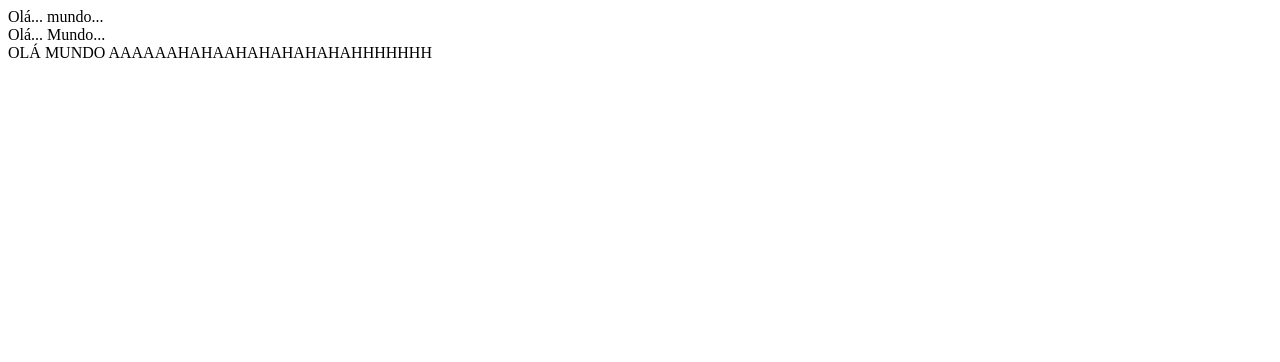
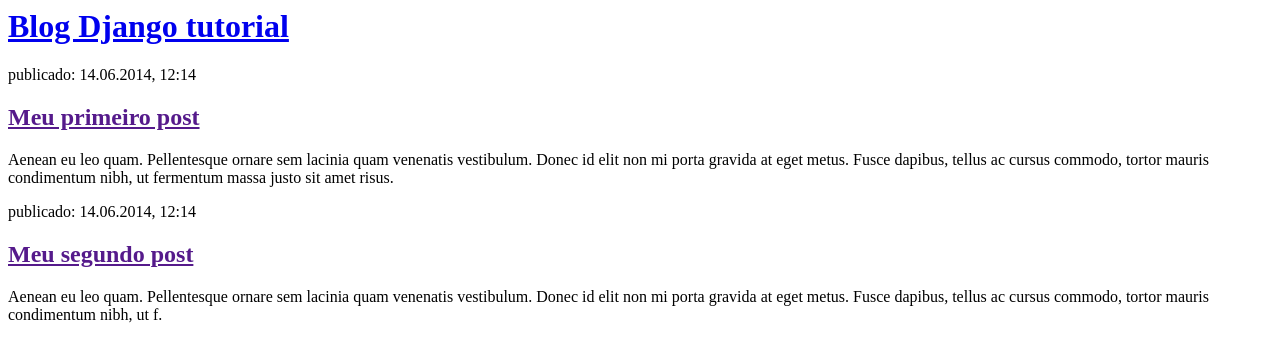
Before and after one commit to LucasDosAnjos0804/Djangotutorial, a Django app: page / in a window 1280 px wide. Shown: the top 362 px of the page. Run offline with Django 3.2, Linux system fonts and the light colour scheme.

Commit message:
mais alguma coisa

```diff
--- a/blogteste/templates/blogteste/post_list.html
+++ b/blogteste/templates/blogteste/post_list.html
@@ -1,3 +1,22 @@
-<t1>Olá... mundo...</t1></br>
-<t2>Olá... Mundo...</t2></br>
-<t1>OLÁ MUNDO AAAAAAHAHAAHAHAHAHAHAHHHHHHH</t1>
+<html>
+    <head>
+        <title>Um blog tutorial</title>
+    </head>
+    <body>
+        <div>
+            <h1><a href="/">Blog Django tutorial</a></h1>
+        </div>
+
+        <div>
+            <p>publicado: 14.06.2014, 12:14</p>
+            <h2><a href="">Meu primeiro post</a></h2>
+            <p>Aenean eu leo quam. Pellentesque ornare sem lacinia quam venenatis vestibulum. Donec id elit non mi porta gravida at eget metus. Fusce dapibus, tellus ac cursus commodo, tortor mauris condimentum nibh, ut fermentum massa justo sit amet risus.</p>
+        </div>
+
+        <div>
+            <p>publicado: 14.06.2014, 12:14</p>
+            <h2><a href="">Meu segundo post</a></h2>
+            <p>Aenean eu leo quam. Pellentesque ornare sem lacinia quam venenatis vestibulum. Donec id elit non mi porta gravida at eget metus. Fusce dapibus, tellus ac cursus commodo, tortor mauris condimentum nibh, ut f.</p>
+        </div>
+    </body>
+</html>
```
Also changed, not shown: blogteste/templates/blogteste/a_sua_hora_vai_chegar.html (added, +13 -0 lines).
